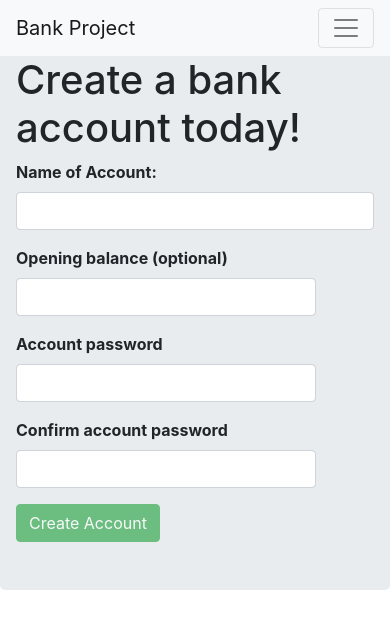
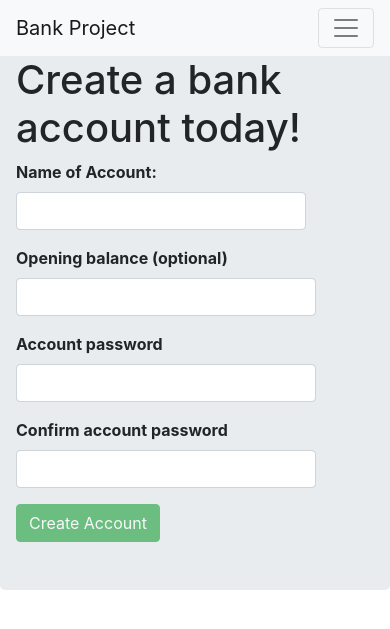
Before and after one commit to rainbow1128/Flask-banking-app, a Flask app: page /create_account in a window 390 px wide. Shown: the top 629 px of the page. Run offline with Flask 2, Linux system fonts and the light colour scheme; some libraries are stand-ins or nearby versions.

Commit message:
moved span out of form-col but still inside form-row

```diff
--- a/templates/create_account.html
+++ b/templates/create_account.html
@@ -6,12 +6,13 @@
           <form method="POST">
             {{ form.hidden_tag()}}
             <div class="form-row">
-              <div class="form-group col-md-8" style="max-width: 450px;">
+              <div class="form-group col-md-8" style="max-width: 300px;">
                 <strong>
                   {{ form.name.label }}
                 </strong>
-                {{ form.name(class="form-control") }} <span id="name-checker"></span>
+                {{ form.name(class="form-control") }}
               </div>
+              <span id="name-checker" style="float: left;"></span>
             </div>
             <div class="form-group" style="max-width: 300px; clear: both;">
               <strong>
```
